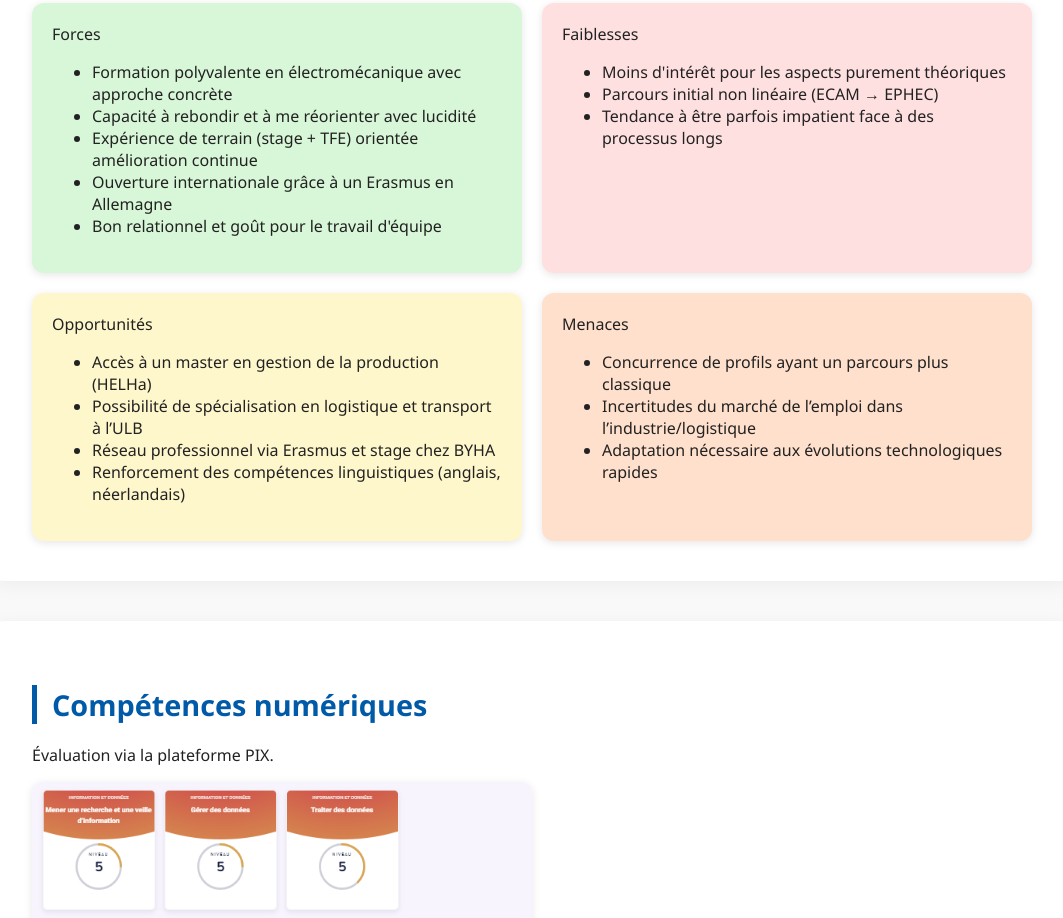
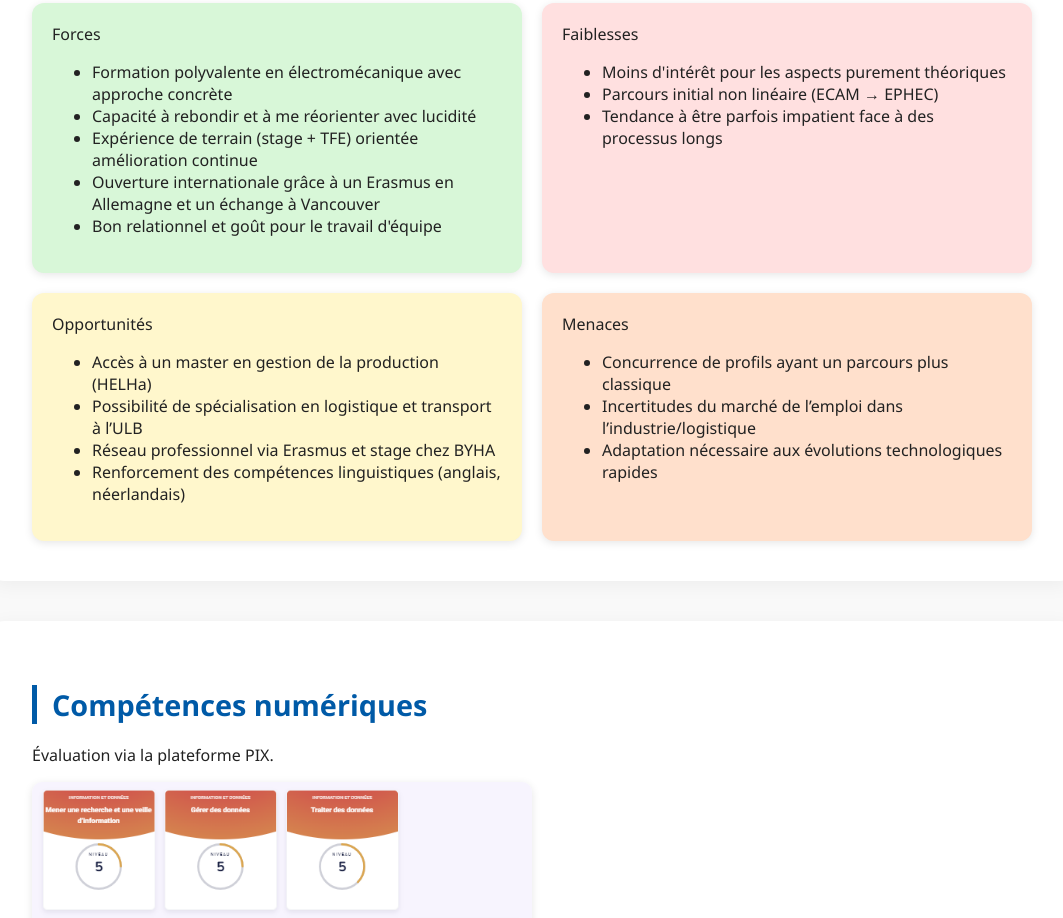
Before and after one commit to martinvop/portfolio, a plain HTML site: page index.html in a window 1280 px wide. Shown: the part 5265-6183 px from the top of the page, without its empty margins (108-1171 px from the left). Drawn offline with Linux system fonts and the light colour scheme.

Commit message:
Add files via upload

```diff
--- a/index.html
+++ b/index.html
@@ -250,7 +250,7 @@
           <li>Formation polyvalente en électromécanique avec approche concrète</li>
           <li>Capacité à rebondir et à me réorienter avec lucidité</li>
           <li>Expérience de terrain (stage + TFE) orientée amélioration continue</li>
-          <li>Ouverture internationale grâce à un Erasmus en Allemagne</li>
+          <li>Ouverture internationale grâce à un Erasmus en Allemagne et un échange à Vancouver</li>
           <li>Bon relationnel et goût pour le travail d'équipe</li>
         </ul>
       </div>
```
